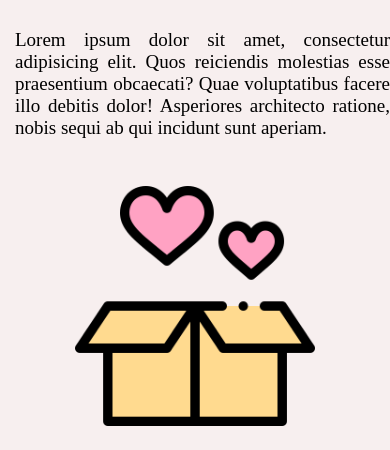
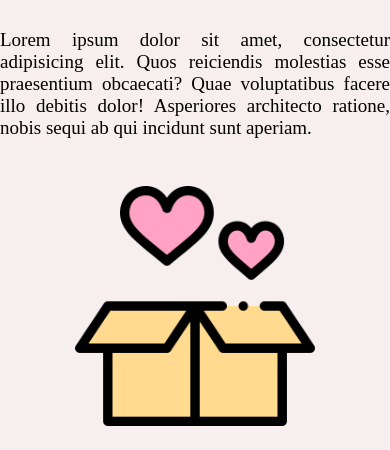
Before and after one commit to BelenMarquez1812/envioDeProducto, a plain HTML site: page index.html in a window 390 px wide. Shown: the part 394-844 px from the top of the page. Drawn offline with Linux system fonts and the light colour scheme; a web font is replaced by a local one.

Commit message:
modificacion de margenx2

```diff
--- a/inicioDeProducto.css
+++ b/inicioDeProducto.css
@@ -142,11 +142,6 @@ p {
     font-size: 19px;
 }
 
-@media (max-width:900px) {
-    p {
-        margin-left: 20px;
-    }
-}
 
 #video1 {
     display: flex;
```
